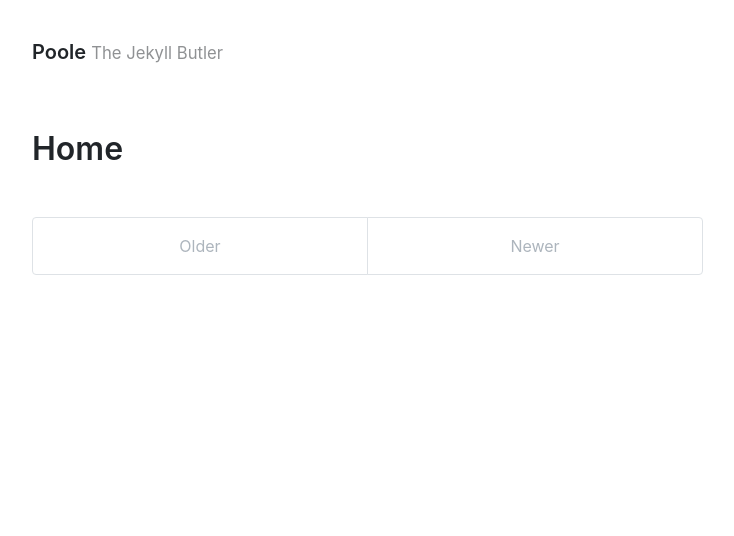
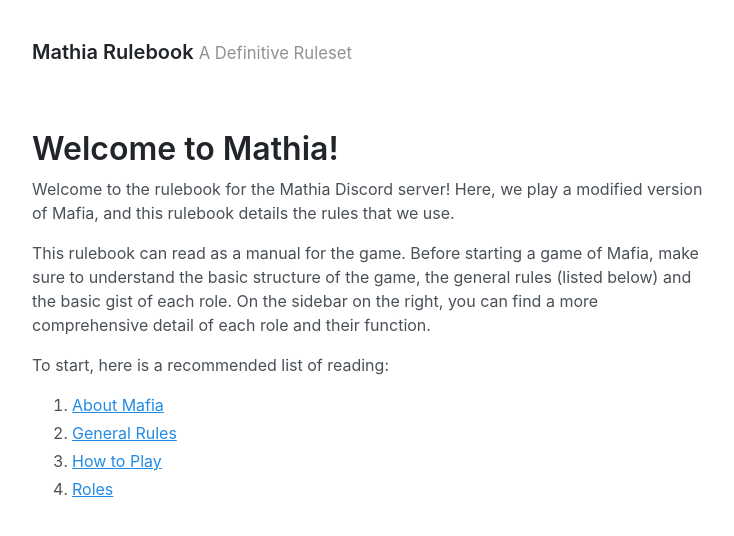
Before and after one commit to olliecheng/mathia-rulebook, a Jekyll site: the page built from index.md, in a window 1280 px wide. Shown: the top 536 px of the page, without its empty margins (272-1006 px from the left). Built offline with Jekyll 4.4.1, drawn with Linux system fonts in a browser that asks for light colours; the list of posts is cut into pages by our own code.

Commit message:
"Rebrand" theme to use Mathia name and information

```diff
--- a/_config.yml
+++ b/_config.yml
@@ -1,8 +1,6 @@
 # Setup
-title: Poole
-tagline: The Jekyll Butler
-url: https://getpoole.com
-paginate: 1
+title: Mathia Rulebook
+tagline: A Definitive Ruleset
 baseurl: ""
 
 # Gems
--- a/index.html
+++ /dev/null
@@ -1,33 +0,0 @@
----
-layout: default
-title: Home
----
-
-<div class="posts">
-  {% for post in paginator.posts %}
-  <article class="post">
-    <h1 class="post-title">
-      <a href="{{ post.url | relative_url }}">
-        {{ post.title }}
-      </a>
-    </h1>
-
-    <time datetime="{{ post.date | date_to_xmlschema }}" class="post-date">{{ post.date | date_to_string }}</time>
-
-    {{ post.content }}
-  </article>
-  {% endfor %}
-</div>
-
-<div class="pagination">
-  {% if paginator.next_page %}
-    <a class="pagination-item older" href="{{ paginator.next_page_path | relative_url }}">Older</a>
-  {% else %}
-    <span class="pagination-item older">Older</span>
-  {% endif %}
-  {% if paginator.previous_page %}
-    <a class="pagination-item newer" href="{{ paginator.previous_page_path | prepend: relative_url }}">Newer</a>
-  {% else %}
-    <span class="pagination-item newer">Newer</span>
-  {% endif %}
-</div>
--- /dev/null
+++ b/index.md
@@ -0,0 +1,15 @@
+---
+layout: default
+title: Welcome to Mathia!
+---
+
+Welcome to the rulebook for the Mathia Discord server! Here, we play a modified version of Mafia, and this rulebook details the rules that we use.
+
+This rulebook can read as a manual for the game. Before starting a game of Mafia, make sure to understand the basic structure of the game, the general rules (listed below) and the basic gist of each role. On the sidebar on the right, you can find a more comprehensive detail of each role and their function.
+
+To start, here is a recommended list of reading:
+
+1. [About Mafia]({% link information/about-mafia.md %})
+2. [General Rules]({% link information/general-rules.md %})
+3. [How to Play]({% link information/how-to-play.md %})
+4. [Roles]({% link roles/index.md %})
```
Also changed, not shown: about.md (deleted, +0 -29 lines), archive.md (deleted, +0 -18 lines).
